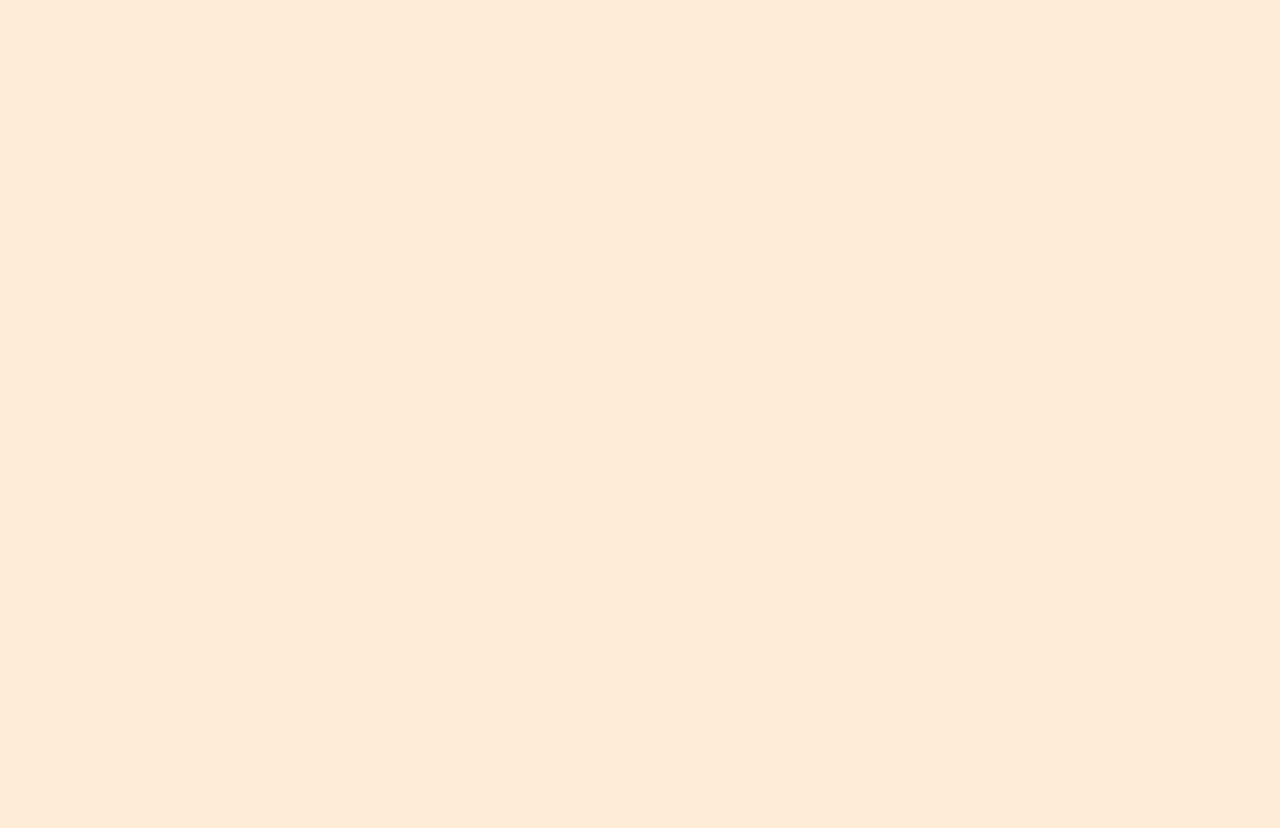
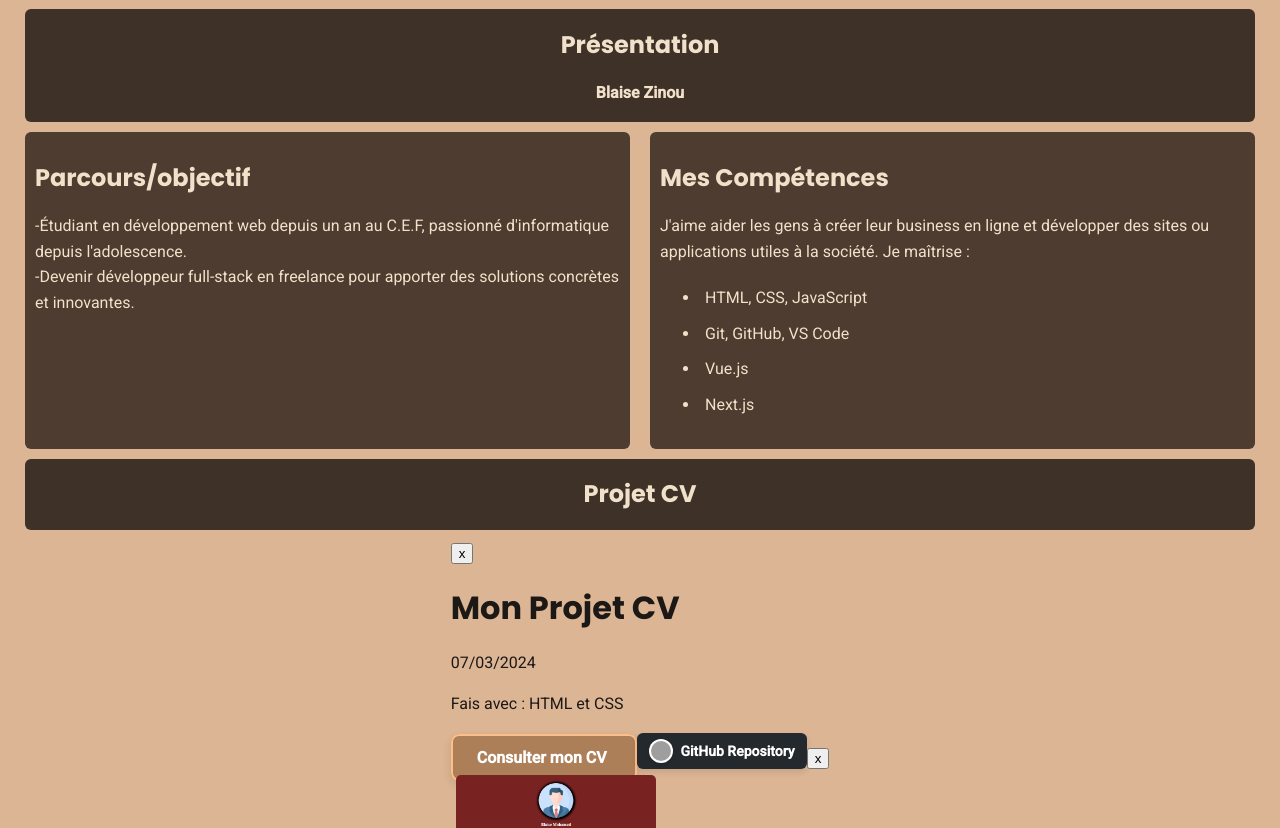
Before and after one commit to LLION84/Portefolio, a Vue app: page / in a window 1280 px wide. Shown: the part 280-1108 px from the top of the page. Before the commit the page ends 800 px from the top, so only its background shows below. Built offline with nearby package versions, Linux system fonts and the light colour scheme; grey boxes are pictures that could not be loaded.

Commit message:
Ajout de la présentation et modal cv

```diff
--- a/src/App.vue
+++ b/src/App.vue
@@ -15,6 +15,79 @@
       </ul>
     </nav>
   </header>
+  <main>
+    <section class="Presentation">
+      <h1>Présentation</h1>
+      <p><strong>Blaise Zinou</strong></p>
+    </section>
+    <div class="flex-container">
+      <section class="Parcours_objectif">
+        <h2>Parcours/objectif</h2>
+        <p>
+          -Étudiant en développement web depuis un an au C.E.F, passionné
+          d'informatique depuis l'adolescence.<br />
+          -Devenir développeur full-stack en freelance pour apporter des
+          solutions concrètes et innovantes.
+        </p>
+      </section>
+
+      <section class="Skills">
+        <h2>Mes Compétences</h2>
+        <p>
+          J'aime aider les gens à créer leur business en ligne et développer des
+          sites ou applications utiles à la société. Je maîtrise :
+        </p>
+        <ul>
+          <li>HTML, CSS, JavaScript</li>
+          <li>Git, GitHub, VS Code</li>
+          <li>Vue.js</li>
+          <li>Next.js</li>
+        </ul>
+      </section>
+    </div>
+    <section class="Project_cv">
+      <h1>Projet CV</h1>
+    </section>
+    <div class="project">
+      <div class="modal-container">
+        <div class="overlay modal"></div>
+        <div class="modal">
+          <button class="close-modal">x</button>
+          <h1>Mon Projet CV</h1>
+          <p>07/03/2024</p>
+          <p>Fais avec : HTML et CSS</p>
+          <a
+            href="../CV/cvhtml.html"
+            target="_blank"
+            rel="noopener noreferrer"
+            class="cv-button"
+          >
+            Consulter mon CV
+          </a>
+          <a
+            href="https://github.com/LLION84/CV-num-rique"
+            class="github-link"
+            target="_blank"
+          >
+            <img
+              src="https://github.githubassets.com/images/modules/logos_page/GitHub-Mark.png"
+              alt="GitHub"
+              class="github-icon"
+            />
+            GitHub Repository
+          </a>
+          <button class="close-modal">x</button>
+        </div>
+      </div>
+      <button class="img-button">
+        <img
+          src="../image/imgexmpcv.png"
+          alt="Miniature"
+          class="img_miniature_cv"
+        />
+      </button>
+    </div>
+  </main>
 </template>
 
 <script setup></script>
@@ -31,13 +104,17 @@ h5,
 h6 {
   font-family: "Poppins", sans-serif;
   font-weight: 700;
-  color: #12110f;
+  line-height: 1.3;
 }
 body {
   background-color: #feecd4f2;
   font-family: "Roboto";
   font-weight: 400;
   color: #1c1816;
+  line-height: 1.6;
+  margin: 0;
+  padding: 0;
+  box-sizing: border-box;
 }
 header {
   display: flex;
@@ -127,4 +204,126 @@ header {
     height: auto;
   }
 }
+main {
+  display: flex;
+  flex-direction: column;
+  align-items: center;
+  gap: 10px;
+  padding: 25px;
+  background-color: #dbb594;
+}
+.Presentation {
+  text-align: center;
+  width: 100%;
+  background-color: #3e3128;
+  color: #f2e1ca;
+  border-radius: 6px;
+}
+.flex-container {
+  display: flex;
+  justify-content: space-around;
+  align-items: stretch;
+  gap: 20px;
+  width: 100%;
+}
+
+.Parcours_objectif,
+.Skills {
+  flex: 1;
+  background-color: #4d3c2f;
+  color: #f2e1ca;
+  padding: 10px;
+  border-radius: 6px;
+  min-width: 250px;
+}
+
+.Skills li {
+  padding: 5px;
+  transition: all 0.3s ease;
+  cursor: default;
+}
+
+.Skills li:hover {
+  transform: translateX(10px);
+  color: #dbb594;
+  font-weight: bold;
+}
+
+@media (max-width: 768px) {
+  .flex-container {
+    flex-direction: column;
+  }
+}
+.Project_cv {
+  text-align: center;
+  width: 100%;
+  background-color: #3e3128;
+  color: #f2e1ca;
+  border-radius: 6px;
+}
+.img_miniature_cv {
+  width: 200px; /* Taille de base de l'image */
+  padding: 5px;
+  transition: transform 0.3s ease, box-shadow 0.3s ease; /* Transition fluide pour l'agrandissement et l'ombre */
+  cursor: pointer;
+  border-radius: 10px; /* Bordure arrondie pour l'image */
+}
+
+.img_miniature_cv:hover {
+  transform: scale(1.1); /* Agrandissement de l'image au survol */
+  box-shadow: 0 8px 16px rgba(0, 0, 0, 0.2); /* Ombre portée pour donner de la profondeur */
+}
+.img-button {
+  background: none; /* Pas de fond pour le bouton */
+  border: none; /* Retirer la bordure par défaut du bouton */
+  padding: 0; /* Enlever tout padding par défaut */
+  cursor: pointer; /* Change le curseur pour indiquer que c'est cliquable */
+}
+.cv-button {
+  padding: 12px 24px;
+  background-color: #ad7f58;
+  color: #ffffff;
+  text-decoration: none;
+  font-weight: 600;
+  font-size: 16px;
+  border-radius: 8px;
+  border: 2px solid #ffbe87;
+  box-shadow: 0px 4px 10px rgba(0, 0, 0, 0.1);
+  transition: all 0.3s ease;
+}
+
+.cv-button:hover {
+  background-color: #ad7f58;
+  background-color: #4d3c2f;
+  box-shadow: 0 6px 16px rgba(255, 255, 255, 0.2);
+  transform: scale(1.05);
+}
+.github-link {
+  display: inline-flex;
+  align-items: center;
+  gap: 8px;
+  padding: 6px 12px;
+  background-color: #24292e;
+  color: #ffffff;
+  text-decoration: none;
+  font-weight: bold;
+  border-radius: 6px;
+  box-shadow: 0px 3px 6px rgba(0, 0, 0, 0.1);
+  font-size: 14px;
+  transition: background-color 0.3s, transform 0.3s;
+}
+
+.github-link:hover {
+  background-color: #444c56;
+  transform: translateY(-1px);
+}
+
+.github-icon {
+  width: 20px;
+  height: 20px;
+  border-radius: 50%;
+  padding: 2px;
+  background-color: #ffffff;
+  box-shadow: 0px 2px 4px rgba(0, 0, 0, 0.1);
+}
 </style>
```
